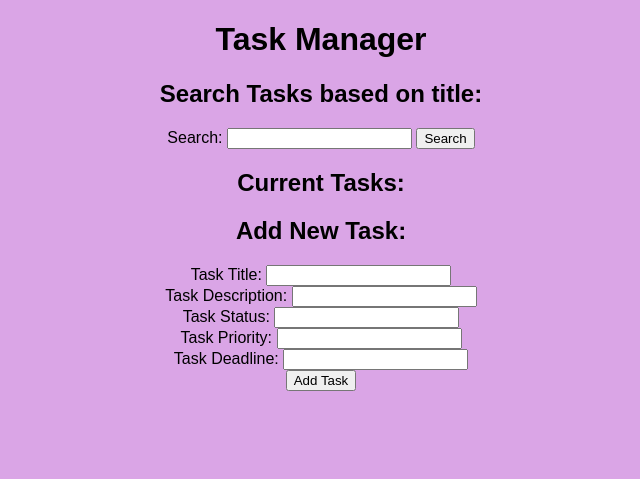
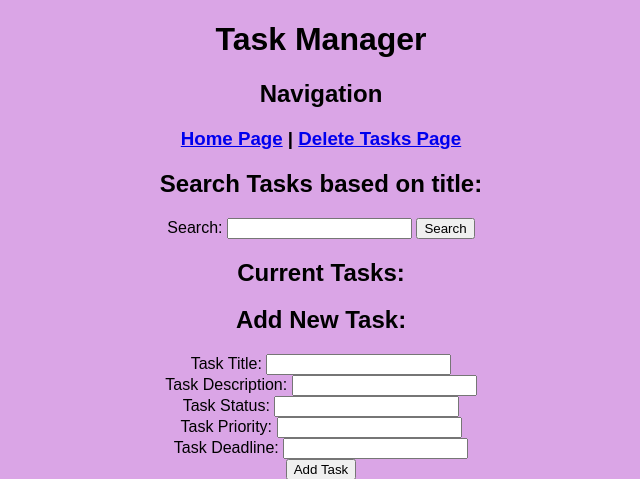
Before and after one commit to software-students-fall2023/5-final-project-stuytownustas, a Flask app: page /tasks in a window 1280 px wide. Shown: the top 479 px of the page, without its empty margins (319-959 px from the left). Run offline with Flask 3, Linux system fonts and the light colour scheme; data that the repository does not hold is empty.

Commit message:
added navigation bar

```diff
--- a/templates/delete_tasks.html
+++ b/templates/delete_tasks.html
@@ -22,7 +22,8 @@
 </head>
 <body>
     <h1>Delete Tasks</h1>
-
+    <h2>Navigation</h2>
+    <h3><a href="/">Home Page</a> | <a href="/tasks">Tasks Page</a></h3>
     <h2>Current Tasks:</h2>
     <ul>
         {% for task in tasks %}
--- a/templates/tasks.html
+++ b/templates/tasks.html
@@ -22,7 +22,8 @@
 </head>
 <body>
     <h1>Task Manager</h1>
-
+    <h2>Navigation</h2>
+    <h3><a href="/">Home Page</a> | <a href="/tasks/delete-page">Delete Tasks Page</a></h3>
     <h2>Search Tasks based on title:</h2>
     <form method="get" action="{{ url_for('manage_tasks') }}">
         <label for="search">Search:</label>
```
